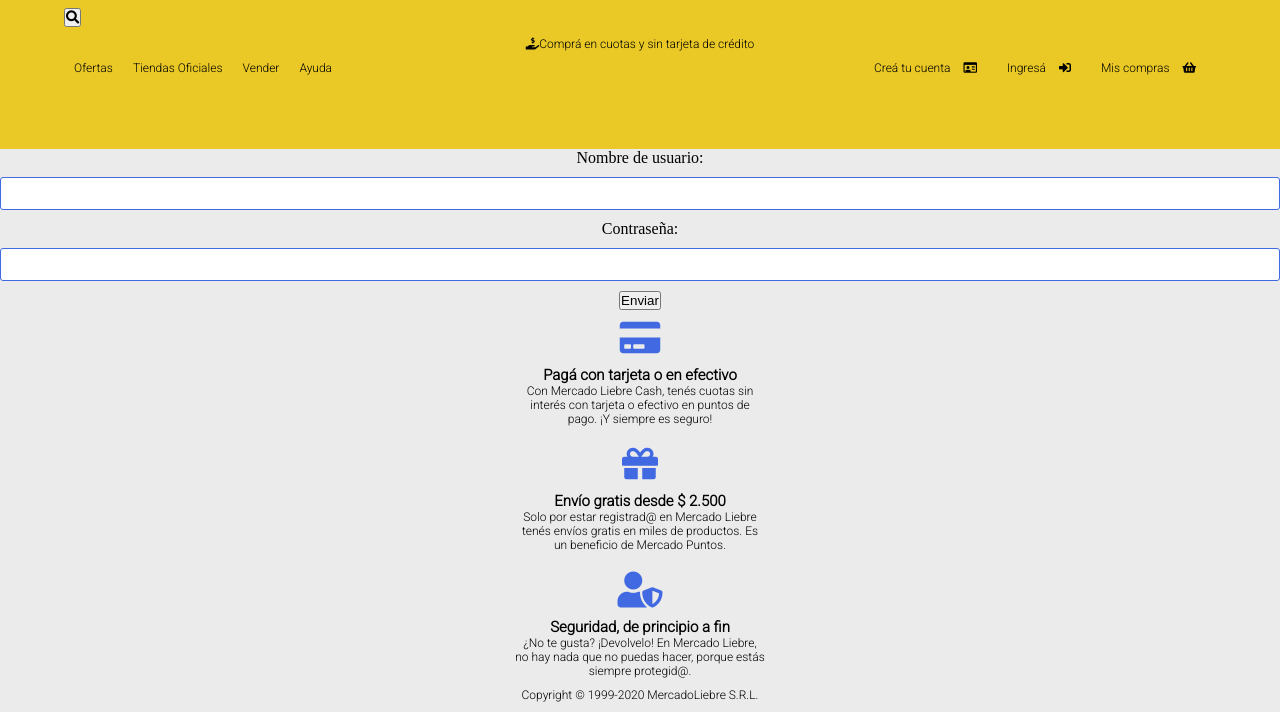
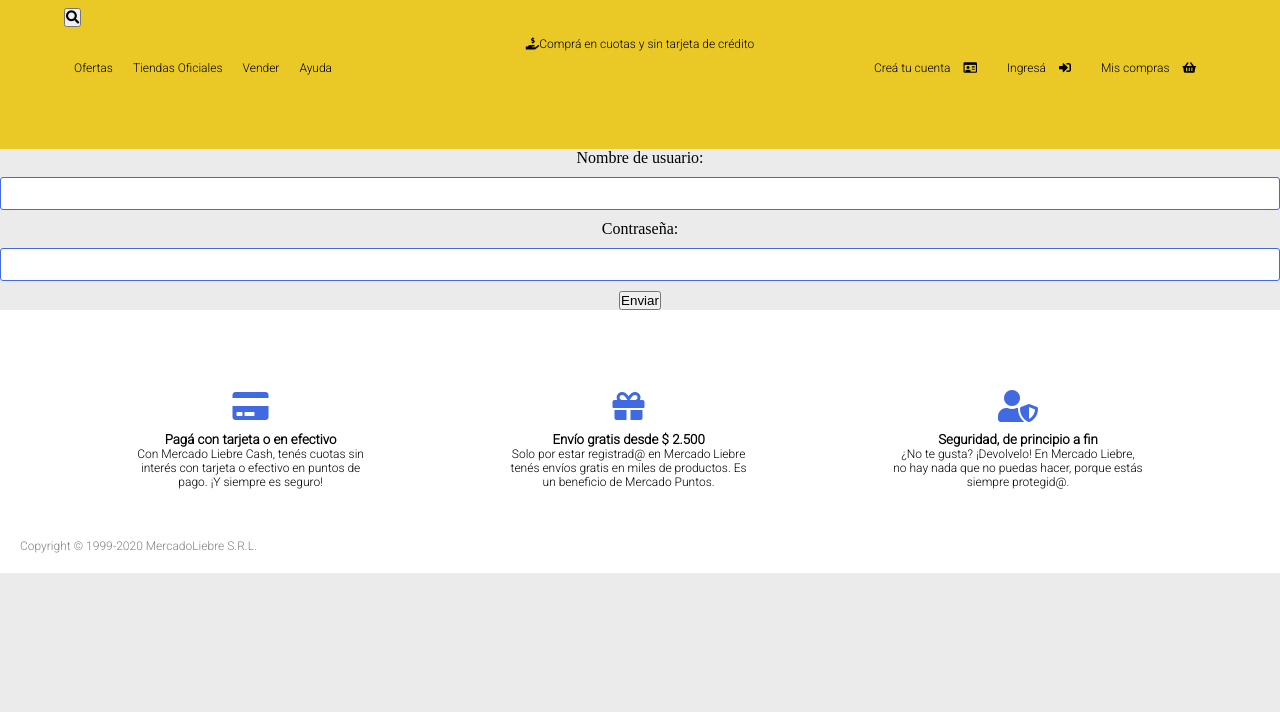
Before and after one commit to marcvillanueva1/Mercado-Liebre, a website: page views/login.html in a window 1280 px wide. Shown: the part 414-1126 px from the top of the page. After the commit the page ends 987 px from the top, so only its background shows below. Drawn offline with Linux system fonts and the light colour scheme; files that its build step writes are made by us from their sources; files whose address does not match are found by name.

Commit message:
CSS FOOTER

```diff
--- a/public/css/styles.css
+++ b/public/css/styles.css
@@ -154,23 +154,33 @@
     display: flex;
     flex-wrap: wrap;
   }
+/*FOOTER*/
 
-footer{
+  footer{
     box-sizing: border-box;
     text-align: center;
-
+    margin: 0;
+    padding-top: 70px;
+    padding-bottom: 10px;
+    background-color: white;
 }
 
 footer i{
-    color :rgb(65, 105, 225);
-    font-size: 2em;
-    padding: 10px;
+  color :rgb(65, 105, 225);
+  font-size: 2em;
+  padding: 10px;
 }
 
 footer article{
-    font-size: 18px;
-    margin-bottom: 10px;
+  margin: 0 40px 50px 40px;
+}
 
+.copyright{
+  margin-left: 20px;
+  margin-bottom: 10px;
+  padding: 0;
+  text-align: left;
+  color: grey;
 }
 
 nav ul {
@@ -364,4 +374,16 @@ form input{
     main section article {
       width: 23%;
     }
+    main section article{
+        width: 23%;
+    }
+
+    .footer{
+        display: flex;
+        flex-wrap: nowrap;
+        max-width: 90%;
+        margin:auto;
+        justify-content: space-around;
+     }
+
   }
--- a/views/login.html
+++ b/views/login.html
@@ -56,7 +56,8 @@
     </div>
     </form>
     <footer>
-        <section class="footer">
+        <section>
+            <div class="footer">
             <article>
                 <i class="fas fa-credit-card"></i>
                 <h5>Pagá con tarjeta o en efectivo</h5>
@@ -81,9 +82,10 @@
                     porque estás</p>
                 <p>siempre protegid@.</p>
             </article>
-            <article>
-                <p>Copyright © 1999-2020 MercadoLiebre S.R.L.</p>
-            </article>
+            </div>
+
+                <p class = "copyright">Copyright © 1999-2020 MercadoLiebre S.R.L.</p>
+
         </section>
 
     </footer>
```
